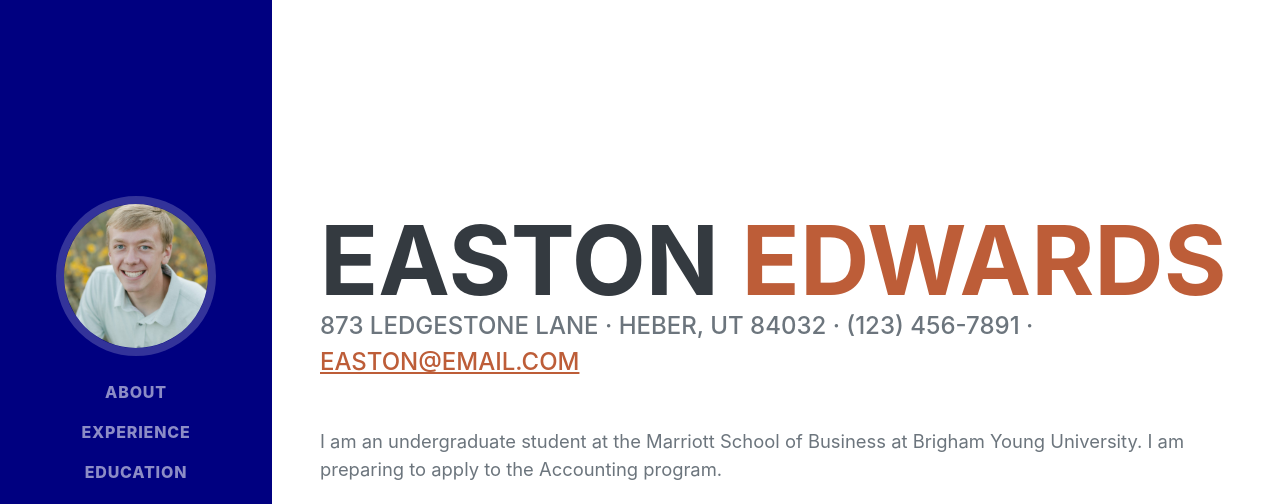
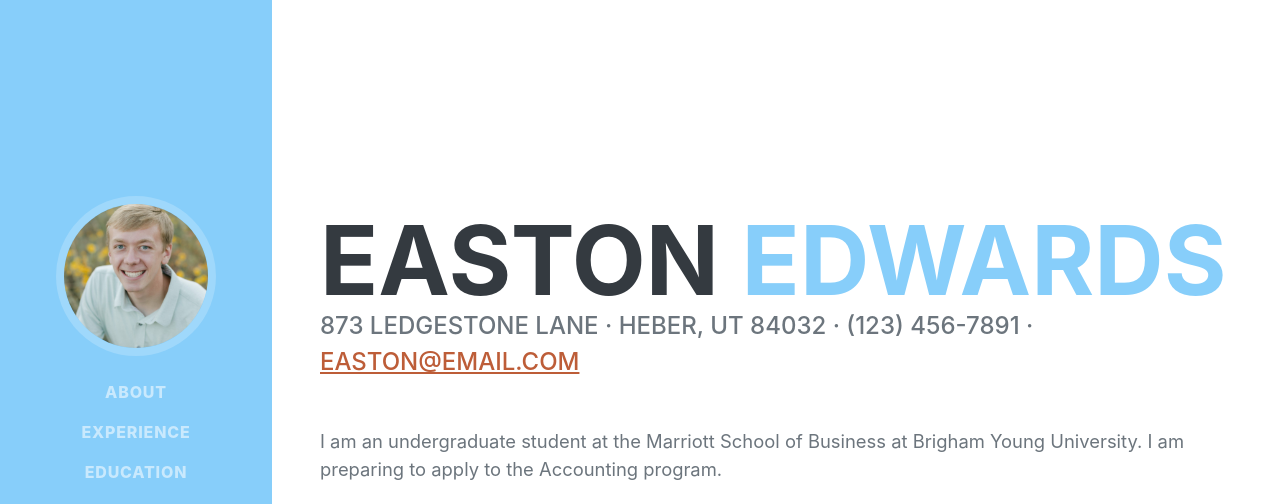
Before and after one commit to eastone12345/is201, a plain HTML site: page index.html in a window 1280 px wide. Shown: the top 504 px of the page. Drawn offline with nearby package versions, Linux system fonts and the light colour scheme; a web font is replaced by a local one.

Commit message:
Add files via upload

```diff
--- a/css/mystyles.css
+++ b/css/mystyles.css
@@ -1,4 +1,7 @@
+.diff-bg{
+    background-color: lightskyblue !important;
+}
 
-.diff-bg{
-    background-color: navy !important;
+.diff-text{
+    color: lightskyblue !important;
 }
```
